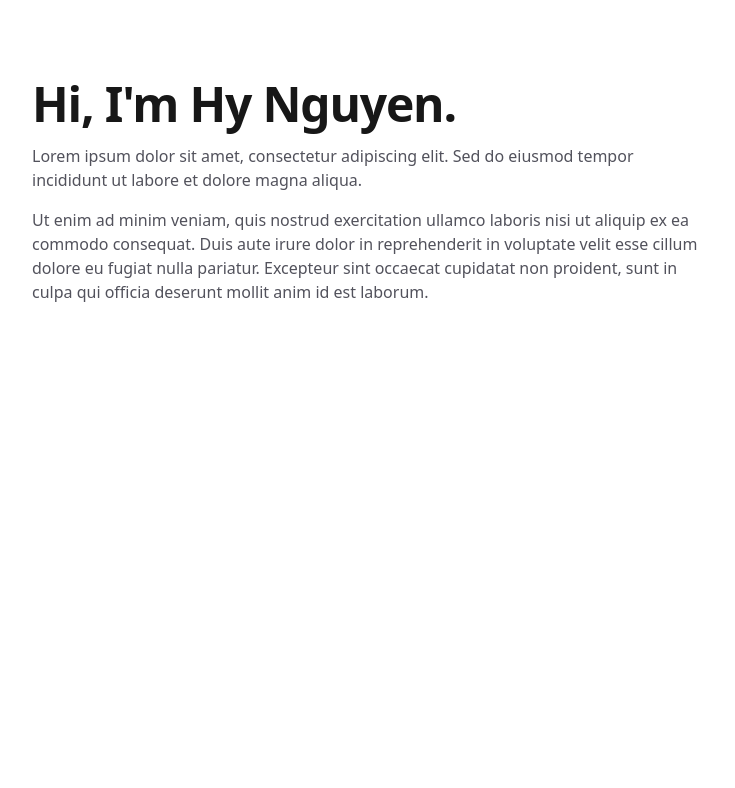
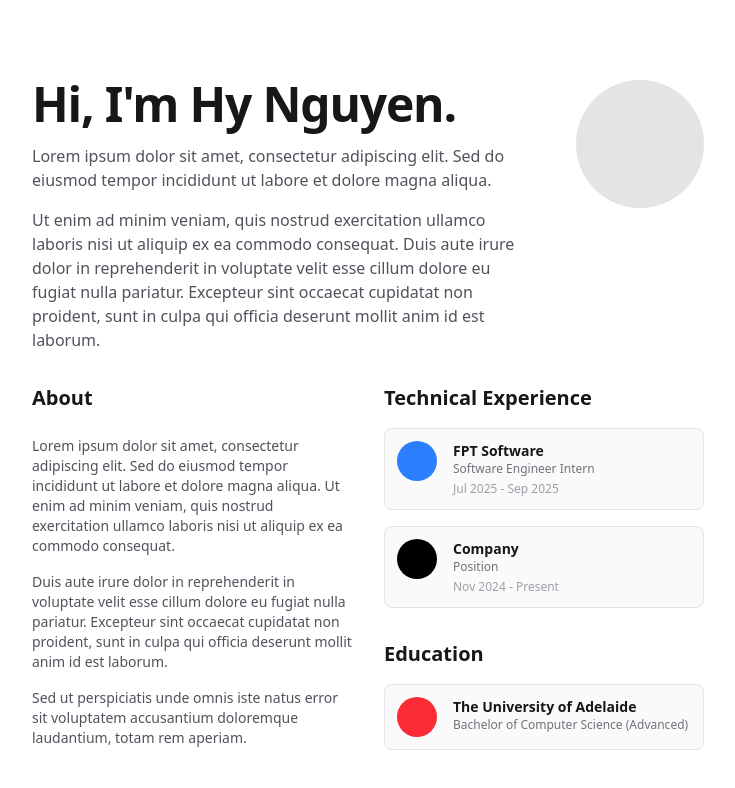
Before and after one commit to NHXHxD/portfolio, a Next.js app: page / in a window 1280 px wide. Shown: the top 788 px of the page, without its empty margins (272-1007 px from the left). Built offline with nearby package versions, Linux system fonts and the light colour scheme.

Commit message:
Add Technical Experience and Education

```diff
--- a/app/globals.css
+++ b/app/globals.css
@@ -10,7 +10,7 @@
   --foreground: #171717;
 }
 
-/* Dark mode overrides if we need them later */
+/* Dark mode */
 @media (prefers-color-scheme: dark) {
   :root {
     --background: #0a0a0a;
--- a/app/page.tsx
+++ b/app/page.tsx
@@ -4,7 +4,8 @@ export default function Home() {
       <main className="max-w-2xl mx-auto space-y-8">
 
         {/* Hero Section */}
-        <section className="flex flex-col gap-4">
+        <section className="flex flex-col-reverse sm:flex-row items-start gap-8 sm:gap-12">
+          <div className="flex flex-col gap-4">
             <h1 className="text-4xl sm:text-5xl font-bold tracking-tight">
               Hi, I'm Hy Nguyen.
             </h1>
@@ -22,7 +23,81 @@ export default function Home() {
                 culpa qui officia deserunt mollit anim id est laborum.
               </p>
             </div>
+          </div>
+
+          <div className="shrink-0">
+             <div className="w-32 h-32 rounded-full bg-zinc-200 dark:bg-zinc-800" />
+          </div>
         </section>
+
+        {/* 2-Column Layout */}
+        <div className="grid grid-cols-1 md:grid-cols-2 gap-8">
+
+            {/* Left Column: About */}
+            <div className="flex flex-col gap-6">
+                <h2 className="text-xl font-bold">About</h2>
+                <div className="flex flex-col gap-4 text-sm text-zinc-600 dark:text-zinc-400">
+                    <p>
+                        Lorem ipsum dolor sit amet, consectetur adipiscing elit. Sed do
+                        eiusmod tempor incididunt ut labore et dolore magna aliqua. Ut enim
+                        ad minim veniam, quis nostrud exercitation ullamco laboris nisi ut
+                        aliquip ex ea commodo consequat.
+                    </p>
+                    <p>
+                        Duis aute irure dolor in reprehenderit in voluptate velit esse
+                        cillum dolore eu fugiat nulla pariatur. Excepteur sint occaecat
+                        cupidatat non proident, sunt in culpa qui officia deserunt mollit
+                        anim id est laborum.
+                    </p>
+                    <p>
+                        Sed ut perspiciatis unde omnis iste natus error sit voluptatem
+                        accusantium doloremque laudantium, totam rem aperiam.
+                    </p>
+                </div>
+            </div>
+
+            {/* Right Column: Experience & Education */}
+            <div className="flex flex-col gap-8">
+
+                {/* Technical Experience Section */}
+                <section className="flex flex-col gap-4">
+                    <h2 className="text-xl font-bold">Technical Experience</h2>
+                    {/* Experience Item */}
+                    <div className="flex gap-4 items-start p-3 border border-zinc-200 dark:border-zinc-800 rounded-lg bg-zinc-50 dark:bg-zinc-900/50">
+                        <div className="w-10 h-10 bg-blue-500 rounded-full shrink-0"></div>
+                        <div>
+                            <h3 className="font-semibold text-sm">FPT Software</h3>
+                            <p className="text-xs text-zinc-500">Software Engineer Intern</p>
+                            <p className="text-xs text-zinc-400 mt-1">Jul 2025 - Sep 2025</p>
+                        </div>
+                    </div>
+                    {/* Experience Item */}
+                     <div className="flex gap-4 items-start p-3 border border-zinc-200 dark:border-zinc-800 rounded-lg bg-zinc-50 dark:bg-zinc-900/50">
+                        <div className="w-10 h-10 bg-black rounded-full shrink-0"></div>
+                        <div>
+                            <h3 className="font-semibold text-sm">Company</h3>
+                            <p className="text-xs text-zinc-500">Position</p>
+                            <p className="text-xs text-zinc-400 mt-1">Nov 2024 - Present</p>
+                        </div>
+                    </div>
+                </section>
+
+                {/* Education Section */}
+                <section className="flex flex-col gap-4">
+                    <h2 className="text-xl font-bold">Education</h2>
+                    {/* Education Item*/}
+                    <div className="flex gap-4 items-start p-3 border border-zinc-200 dark:border-zinc-800 rounded-lg bg-zinc-50 dark:bg-zinc-900/50">
+                        <div className="w-10 h-10 bg-red-500 rounded-full shrink-0"></div>
+                        <div>
+                            <h3 className="font-semibold text-sm">The University of Adelaide</h3>
+                            <p className="text-xs text-zinc-500">Bachelor of Computer Science (Advanced)</p>
+                        </div>
+                    </div>
+                </section>
+
+            </div>
+
+        </div>
 
       </main>
     </div>
```
Lines whose indentation alone changed are shown as unchanged.
